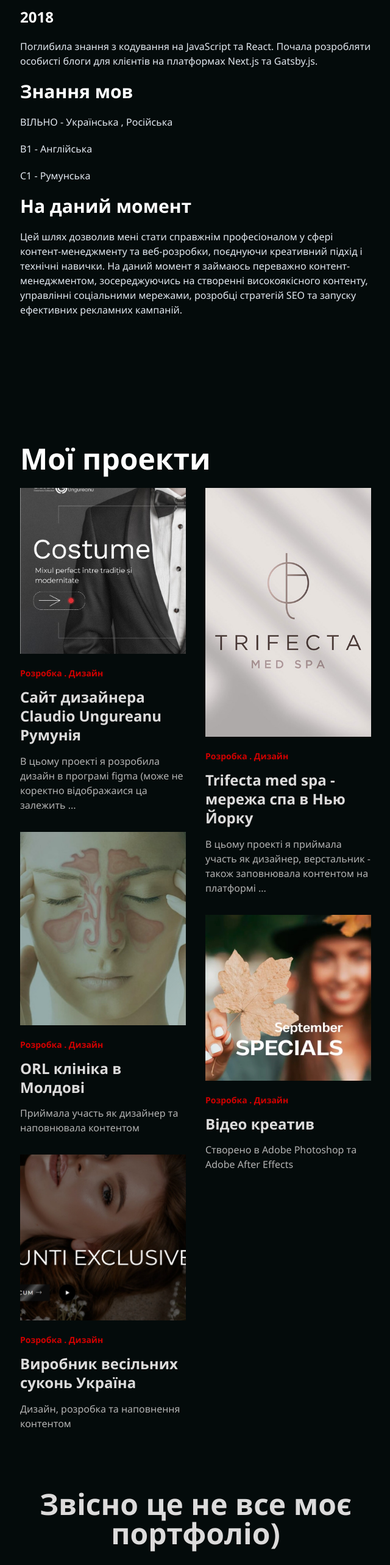
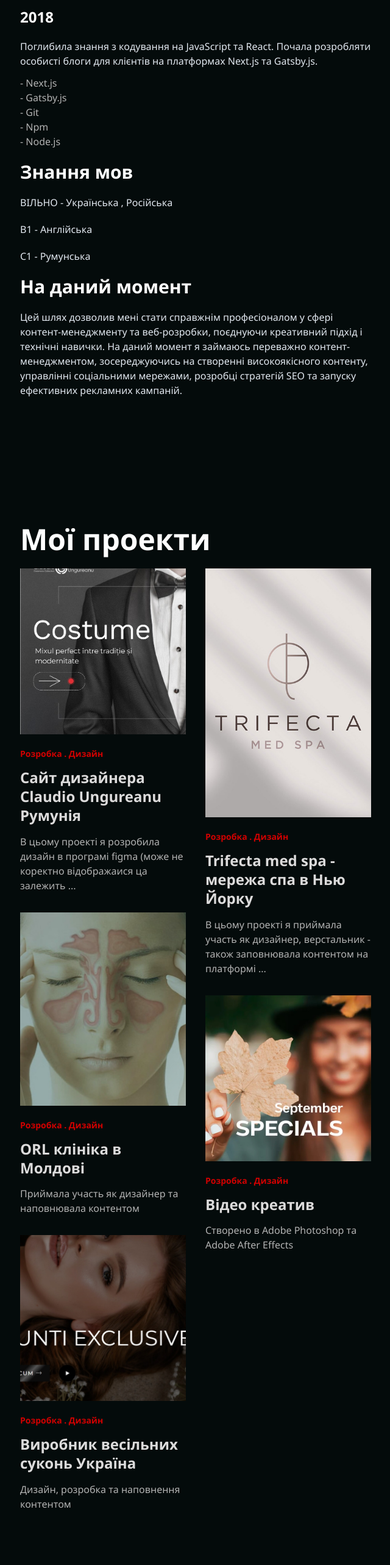
Before and after one commit to VITALIY1986/potrfolio1, a Next.js app: page / in a window 1280 px wide. Shown: the part 1500-4066 px from the top of the page at 61% size, without its empty margins (639-1279 px from the left). Built offline with nearby package versions, Linux system fonts and the light colour scheme.

Commit message:
sddssdgsgd

```diff
--- a/pages/index.js
+++ b/pages/index.js
@@ -148,6 +148,14 @@ function Travel() {
                                        <p className="font-bold text-2xl text-white"> 2018 </p>
 
 <p className="text-slate-200">Поглибила знання з кодування на JavaScript та React. Почала розробляти особисті блоги для клієнтів на платформах Next.js та Gatsby.js.</p>
+<ul className="mt-3">
+                                        <li>- Next.js</li>
+                                        <li>- Gatsby.js</li>
+                                        <li>- Git </li>
+                                        <li>- Npm </li>
+                                        <li>- Node.js</li>
+                                       </ul>
+
 <p className="font-bold text-3xl text-white"> Знання мов </p>
 <p className="text-slate-200">ВІЛЬНО - Українська , Російська </p>
 <p className="text-slate-200">В1 - Англійська  </p>
@@ -180,7 +188,7 @@ function Travel() {
                         <Heading className="text-center">
                             <Heading.Title>
                                 <h2 className="text-45 text-2xl md:text-5xl font-extrabold leading-tight mb-8">
-                                    <span>Звісно це не все моє портфоліо) </span>
+                                    <span>Звісно, це не все моє портфоліо.) </span>
 
 
 
```
